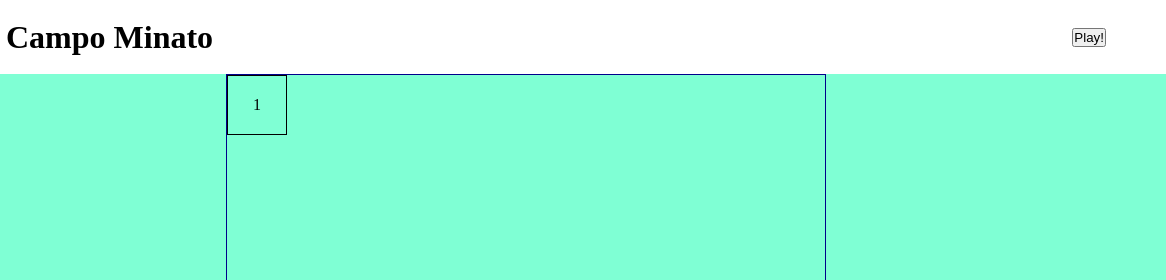
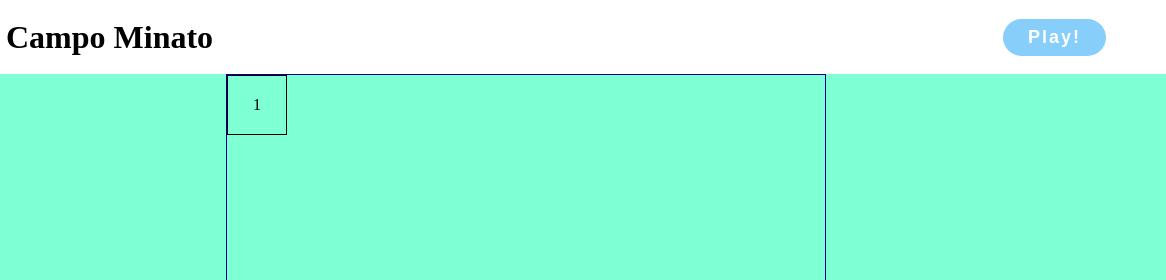
Before and after one commit to LorenzoMonteforte92/js-campominato-grid, a plain HTML site: page index.html in a window 1280 px wide. Shown: the top 280 px of the page, 114-1280 px from the left. Drawn offline with Linux system fonts and the light colour scheme.

Commit message:
feat: add button style

```diff
--- a/CSS/style.css
+++ b/CSS/style.css
@@ -37,6 +37,17 @@ header{
     gap: 10px;
 }
 
+.btn{
+    border: none;
+    border-radius: 20px;
+    background-color: lightskyblue;
+    color: white;
+    font-weight: bold;
+    padding: 8px 25px;
+    letter-spacing: 2px;
+    font-size: large;
+}
+
 /*-----------
     MAIN
 -------------*/
--- a/index.html
+++ b/index.html
@@ -13,7 +13,7 @@
             <div><h1>Campo Minato</h1></div>
         </div>
         <div class="header-right">
-            <button>Play!</button>
+            <button id="btn" class="btn" >Play!</button>
         </div>
     </header>
     <main>
```
